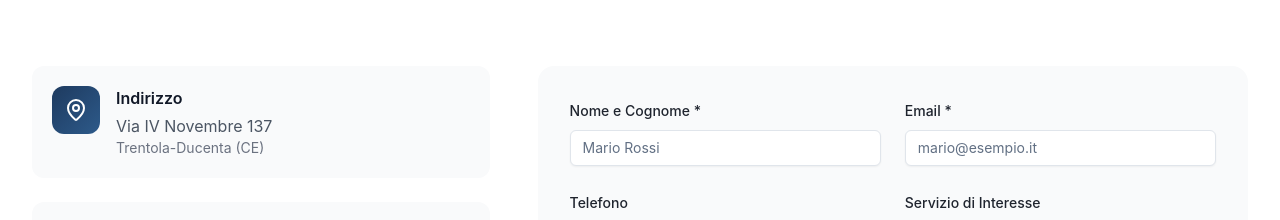
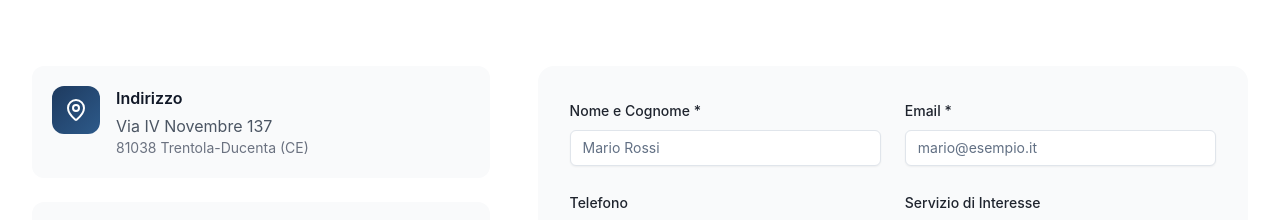
Before and after one commit to paganoingvincenzo/studio-website, a React (Vite) app in the folder app/: page / in a window 1280 px wide. Shown: the part 5340-5560 px from the top of the page. Built offline with nearby package versions, Linux system fonts and the light colour scheme.

Commit message:
Aggiunto CAP 81038 all'indirizzo

```diff
--- a/app/src/sections/Contact.tsx
+++ b/app/src/sections/Contact.tsx
@@ -25,7 +25,7 @@ const contactInfo = [
     icon: MapPin,
     title: 'Indirizzo',
     content: 'Via IV Novembre 137',
-    subContent: 'Trentola-Ducenta (CE)',
+        subContent: '81038 Trentola-Ducenta (CE)',
   },
   {
     icon: Phone,
```
